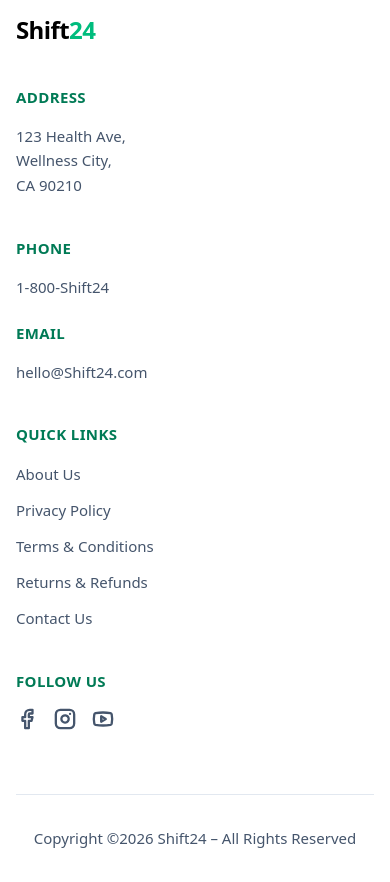
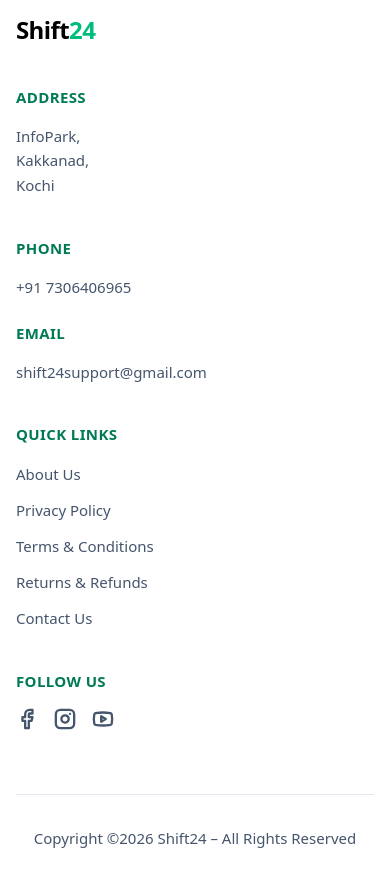
Before and after one commit to Muneerbakkar/shift24-food-frontend, a React (Vite) app: page / in a window 390 px wide. Shown: the part 6560-7442 px from the top of the page. Built offline with nearby package versions, Linux system fonts and the light colour scheme; no server answers.

Commit message:
chore(contact): update support address, phone and email
Use InfoPark, Kakkanad, Kochi; +91 7306406965; shift24support@gmail.com in the footer and contact page, and point the contact map at InfoPark.

```diff
--- a/src/components/layout/NavbarFooter.tsx
+++ b/src/components/layout/NavbarFooter.tsx
@@ -365,9 +365,9 @@ export function Footer() {
           <div className="lg:col-span-1">
             <h4 className="font-semibold text-emerald-700 uppercase tracking-wide mb-4 text-[15px]">Address</h4>
             <div className="text-slate-600 leading-relaxed text-[15px]">
-              <p>123 Health Ave,</p>
-              <p>Wellness City,</p>
-              <p>CA 90210</p>
+              <p>InfoPark,</p>
+              <p>Kakkanad,</p>
+              <p>Kochi</p>
             </div>
           </div>
 
@@ -375,11 +375,11 @@ export function Footer() {
           <div className="lg:col-span-1">
             <div className="mb-6">
               <h4 className="font-semibold text-emerald-700 uppercase tracking-wide mb-4 text-[15px]">Phone</h4>
-              <p className="text-slate-600 text-[15px]">1-800-Shift24</p>
+              <p className="text-slate-600 text-[15px]">+91 7306406965</p>
             </div>
             <div>
               <h4 className="font-semibold text-emerald-700 uppercase tracking-wide mb-4 text-[15px]">Email</h4>
-              <p className="text-slate-600 text-[15px]">hello@Shift24.com</p>
+              <p className="text-slate-600 text-[15px]">shift24support@gmail.com</p>
             </div>
           </div>
 
--- a/src/components/sections/Sections.tsx
+++ b/src/components/sections/Sections.tsx
@@ -622,7 +622,7 @@ export function ContactUs() {
                 </div>
                 <div>
                   <p className="font-bold text-slate-900">Headquarters</p>
-                  <p className="text-slate-500">123 Health Ave, Wellness City, CA 90210</p>
+                  <p className="text-slate-500">InfoPark, Kakkanad, Kochi</p>
                 </div>
               </div>
               <div className="flex items-center gap-4">
@@ -631,7 +631,7 @@ export function ContactUs() {
                 </div>
                 <div>
                   <p className="font-bold text-slate-900">Email Us</p>
-                  <p className="text-slate-500">hello@Shift24.com</p>
+                  <p className="text-slate-500">shift24support@gmail.com</p>
                 </div>
               </div>
               <div className="flex items-center gap-4">
@@ -640,7 +640,7 @@ export function ContactUs() {
                 </div>
                 <div>
                   <p className="font-bold text-slate-900">Call Us</p>
-                  <p className="text-slate-500">1-800-Shift24</p>
+                  <p className="text-slate-500">+91 7306406965</p>
                 </div>
               </div>
             </div>
@@ -671,7 +671,7 @@ export function ContactUs() {
           <div className="rounded-xl md:rounded-[24px] overflow-hidden h-[400px] w-full bg-slate-100 relative">
             <iframe
               title="Our Location"
-              src="https://maps.google.com/maps?q=15/293-C%20Muriyankara,%20Pinarmunda%20Road,%20Peringala,%20Ernakulam&t=&z=15&ie=UTF8&iwloc=&output=embed"
+              src="https://maps.google.com/maps?q=Infopark%20Kakkanad%20Kochi%20Kerala&t=&z=15&ie=UTF8&iwloc=&output=embed"
               className="absolute top-0 left-0 w-full h-full"
               style={{ border: 0 }}
               allowFullScreen
```
